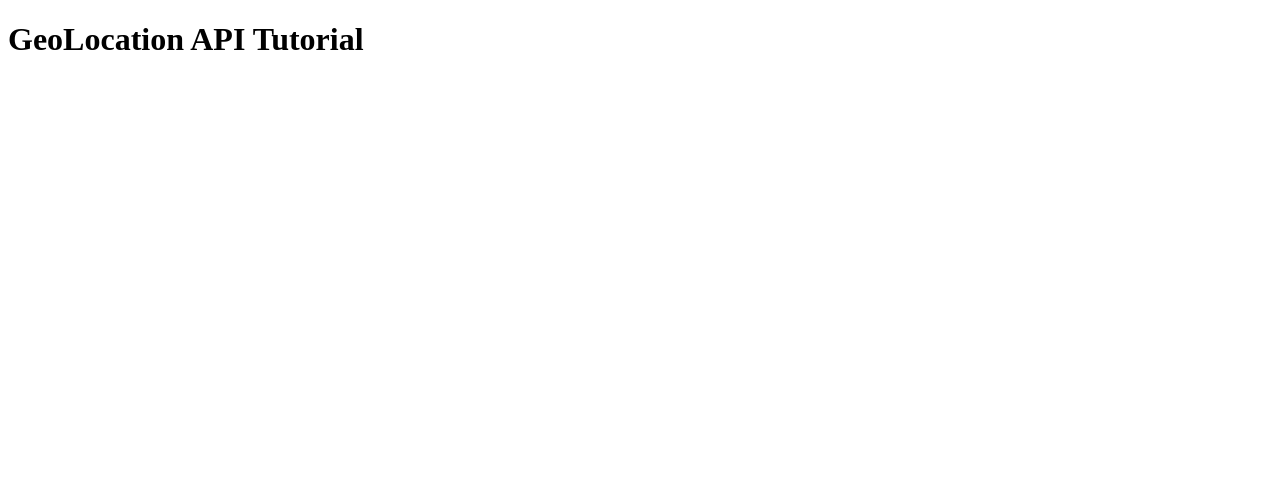
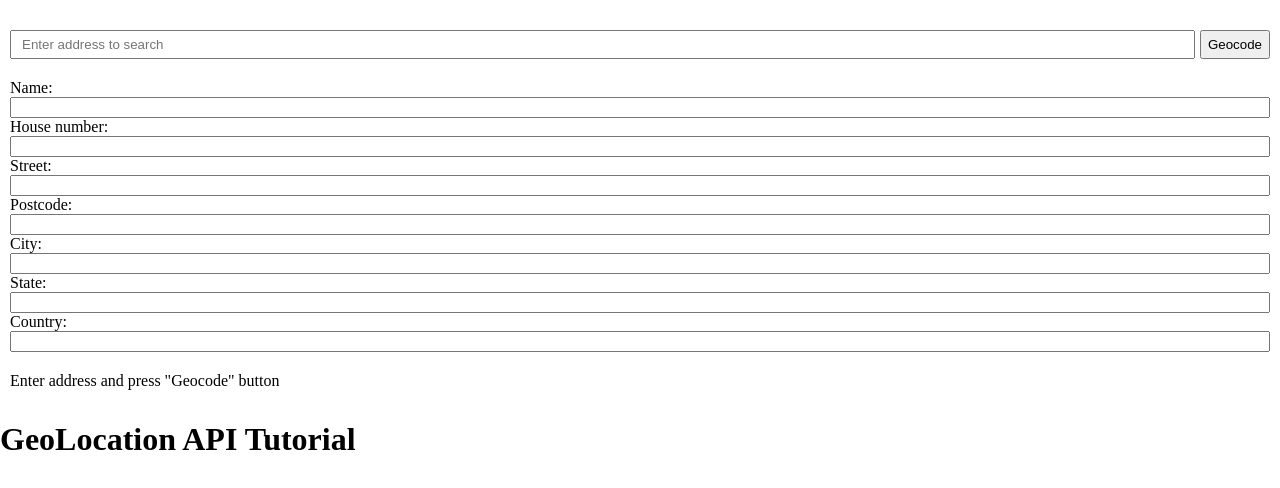
Before and after one commit to CRHS-CMP621A/web-app-nathan-and-eshan, a plain HTML site: page App.html in a window 1280 px wide. Drawn offline with nearby package versions, Linux system fonts and the light colour scheme.

Commit message:
wednesday

```diff
--- a/App.css
+++ b/App.css
@@ -2,3 +2,44 @@
     height: 400px;
     width: 800px;
 }
+
+html,
+body,
+.main {
+  width: 100%;
+  height: 100%;
+  margin: 0;
+}
+
+.main {
+  display: flex;
+  flex-direction: row;
+}
+
+.address-line {
+    padding: 10px;
+    display: flex;
+    flex-direction: row;
+    min-width: 400px;
+}
+
+#address {
+  padding: 5px 10px;
+  flex: 1;
+  margin-right: 5px;
+}
+
+.results {
+    padding: 10px;
+    display: flex;
+    flex-direction: column;
+    min-width: 400px;
+}
+
+.status {
+    padding: 10px;
+}
+
+#my-map {
+  flex: 1;
+}
--- a/App.html
+++ b/App.html
@@ -6,9 +6,43 @@
     <link rel="stylesheet" href="https://unpkg.com/leaflet@1.9.3/dist/leaflet.css" integrity="sha256-kLaT2GOSpHechhsozzB+flnD+zUyjE2LlfWPgU04xyI=" crossorigin="" />
 <script src="https://unpkg.com/leaflet@1.9.3/dist/leaflet.js" integrity="sha256-WBkoXOwTeyKclOHuWtc+i2uENFpDZ9YPdf5Hf+D7ewM=" crossorigin=""></script>
   <link href="App.css" rel="stylesheet" />
+  <div class="address-line">
+
+  </div>
+
+  <link rel="stylesheet" href="https://unpkg.com/leaflet@1.9.4/dist/leaflet.css" integrity="sha256-p4NxAoJBhIIN+hmNHrzRCf9tD/miZyoHS5obTRR9BMY=" crossorigin="" />
+<script src="https://unpkg.com/leaflet@1.9.4/dist/leaflet.js" integrity="sha256-20nQCchB9co0qIjJZRGuk2/Z9VM+kNiyxNV1lvTlZBo=" crossorigin=""></script>
   </head>
 
   <body>
+
+<!-- result address form -->
+    <div class="address-line">
+      <input id="address" type="text" placeholder="Enter address to search"><button onclick="geocodeAddress()">Geocode</button>
+    </div>
+    <div class="results">
+      <label for="name">Name:</label>
+      <input id="name" type="text" readonly />
+      <label for="house-number">House number:</label>
+      <input id="house-number" type="text" readonly />
+      <label for="street">Street:</label>
+      <input id="street" type="text" readonly />
+      <label for="postcode">Postcode:</label>
+      <input id="postcode" type="text" readonly />
+      <label for="city">City:</label>
+      <input id="city" type="text" readonly />
+      <label for="state">State:</label>
+      <input id="state" type="text" readonly />
+      <label for="country">Country:</label>
+      <input id="country" type="text" readonly />
+    </div>
+    <div class="status">
+      <span id="status">Enter address and press "Geocode" button</span>
+    </div>
+
+
+
+
 
     <h1>GeoLocation API Tutorial</h1>
     <div id="map"> </div>
--- a/App.js
+++ b/App.js
@@ -1,9 +1,11 @@
+//https://www.geoapify.com/tutorial/how-to-implement-geocoding-javascript-tutorial
+
 navigator.geolocation.getCurrentPosition(
   function (position) {
     // console.log(position);
     const latitude = position.coords.latitude;
     const longitude = position.coords.longitude;
-        const coords= [latitude, longitude]
+    const coords = [latitude, longitude]
 
     var map = L.map('map').setView(coords, 13);
 
@@ -16,24 +18,79 @@ navigator.geolocation.getCurrentPosition(
       .openPopup();
 
     console.log(map);
-        map.on('click', function(mapEvent) {
+    map.on('click', function (mapEvent) {
       console.log(mapEvent)
-            const lat= mapEvent.latlng.lat
-            const lng= mapEvent.latlng.lng
+      const lat = mapEvent.latlng.lat
+      const lng = mapEvent.latlng.lng
       L.marker([lat, lng]).addTo(map)
         .bindPopup('Workout')
         .openPopup();
 
       // accesiblity marker
       var marker = L.marker([latitude, longitude],
-            {alt: 'Kyiv'}).addTo(map) // "Kyiv" is the accessible name of this marker
+        { alt: 'Kyiv' }).addTo(map) // "Kyiv" is the accessible name of this marker
         .bindPopup('');
 
 
 
     });
+
+
+
   },
-    function() {
+  function () {
     alert("Could not get postion.");
   }
 )
+
+let myAPIKey = "eed0b2168abd4f9f9f8d578ead73caf7";
+
+// display found address
+function geocodeAddress() {
+  const address = document.getElementById("address").value;
+  if (!address || address.length < 3) {
+    document.getElementById("status").textContent = "The address string is too short. Enter at least three symbols";
+    return;
+  }
+
+  const geocodingUrl = `https://api.geoapify.com/v1/geocode/search?text=${encodeURIComponent(address)}&apiKey=${myAPIKey}`;
+
+  // call Geocoding API - https://www.geoapify.com/geocoding-api/
+  fetch(geocodingUrl).then(result => result.json())
+    .then(featureCollection => {
+      if (featureCollection.features.length === 0) {
+        document.getElementById("status").textContent = "The address is not found";
+        return;
+      }
+
+      const foundAddress = featureCollection.features[0];
+      document.getElementById("name").value = foundAddress.properties.name || '';
+      document.getElementById("house-number").value = foundAddress.properties.housenumber || '';
+      document.getElementById("street").value = foundAddress.properties.street || '';
+      document.getElementById("postcode").value = foundAddress.properties.postcode || '';
+      document.getElementById("city").value = foundAddress.properties.city || '';
+      document.getElementById("state").value = foundAddress.properties.state || '';
+      document.getElementById("country").value = foundAddress.properties.country || '';
+
+      document.getElementById("status").textContent = `Found address: ${foundAddress.properties.formatted}`;
+    });
+
+
+// Marker to save the position of found address
+let marker;
+  // remove the previously added marker
+  if (marker) {
+    marker.remove();
+  }
+
+  fetch(geocodingUrl).then(result => result.json())
+    .then(featureCollection => {
+
+
+
+      // add a new marker and adjust the map view
+      marker = L.marker(new L.LatLng(foundAddress.properties.lat, foundAddress.properties.lon)).addTo(map);
+      map.panTo(new L.LatLng(foundAddress.properties.lat, foundAddress.properties.lon));
+    });
+
+}
```
Lines whose indentation alone changed are shown as unchanged.
